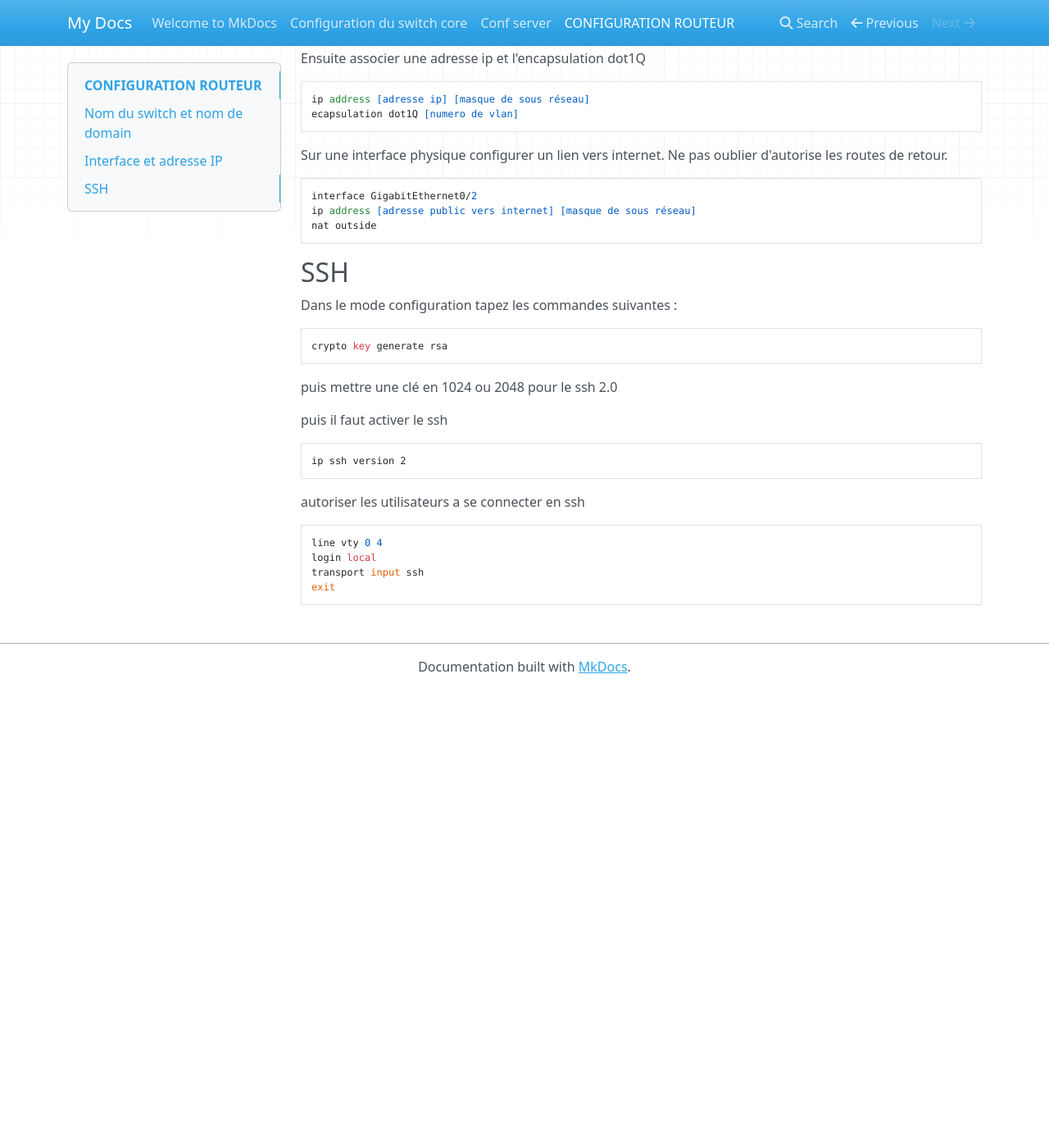
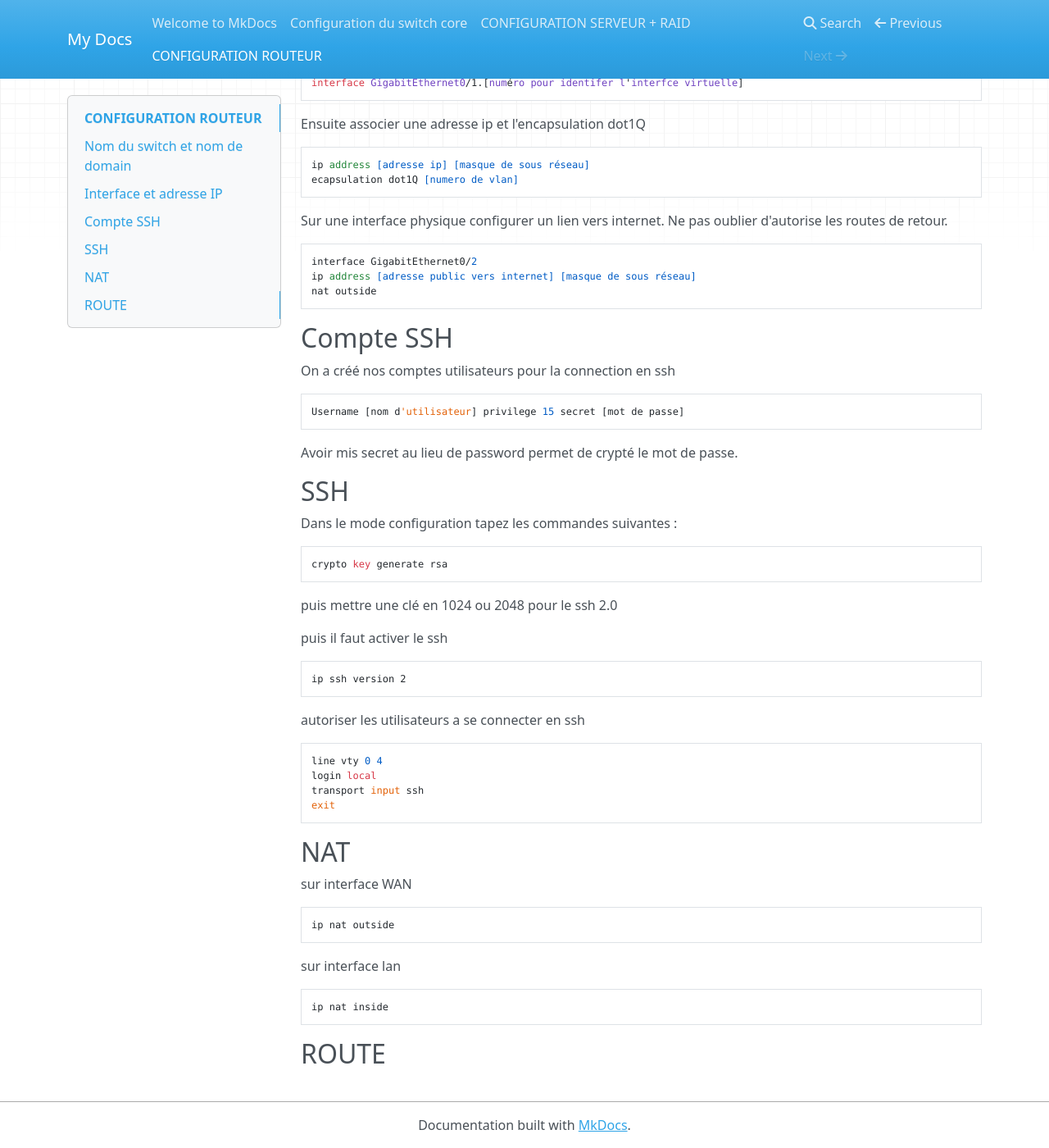
Before and after one commit to Julesgris/Anne-2025-2026, an MkDocs documentation site: the page built from docs/conf_router.md, in a window 1280 px wide and 1400 px high, scrolled down 636 px. Shown: the whole window at 82% size. Built offline with MkDocs 1.6.1, drawn with Linux system fonts in a browser that asks for light colours; nearby versions of some CDN libraries; before the commit the page ends 1477 px from its top, so only the background shows below that.

Commit message:
modif doc

````diff
--- a/docs/conf-server.md
+++ b/docs/conf-server.md
@@ -0,0 +1,5 @@
+# CONFIGURATION SERVEUR + RAID
+
+## Mise en Place du RAID
+
+## Installation ProxMox
--- a/docs/conf_router.md
+++ b/docs/conf_router.md
@@ -14,6 +14,7 @@ Pour le nom de domain :
 ```
 ip domain-name [nom de domain]
 ```
+On a créé
 ## Interface et adresse IP
 Sur un routeur pour faire un routage intervlan il faut configurer des interface virtuelle. Pour cela suivez les étapes ci-dessous:
 
@@ -33,6 +34,15 @@ interface GigabitEthernet0/2
 ip address [adresse public vers internet] [masque de sous réseau]
 nat outside
 ```
+## Compte SSH
+
+On a créé nos comptes utilisateurs pour la connection en ssh
+
+```
+Username [nom d'utilisateur] privilege 15 secret [mot de passe]
+```
+Avoir mis secret au lieu de password permet de crypté le mot de passe.
+
 ## SSH
 Dans le mode configuration tapez les commandes suivantes :
 
@@ -54,3 +64,15 @@ login local
 transport input ssh
 exit
 ```
+
+## NAT
+sur interface WAN
+```
+ip nat outside
+```
+sur interface lan
+```
+ip nat inside
+```
+
+## ROUTE
````
Also changed, not shown: 1 other file.
